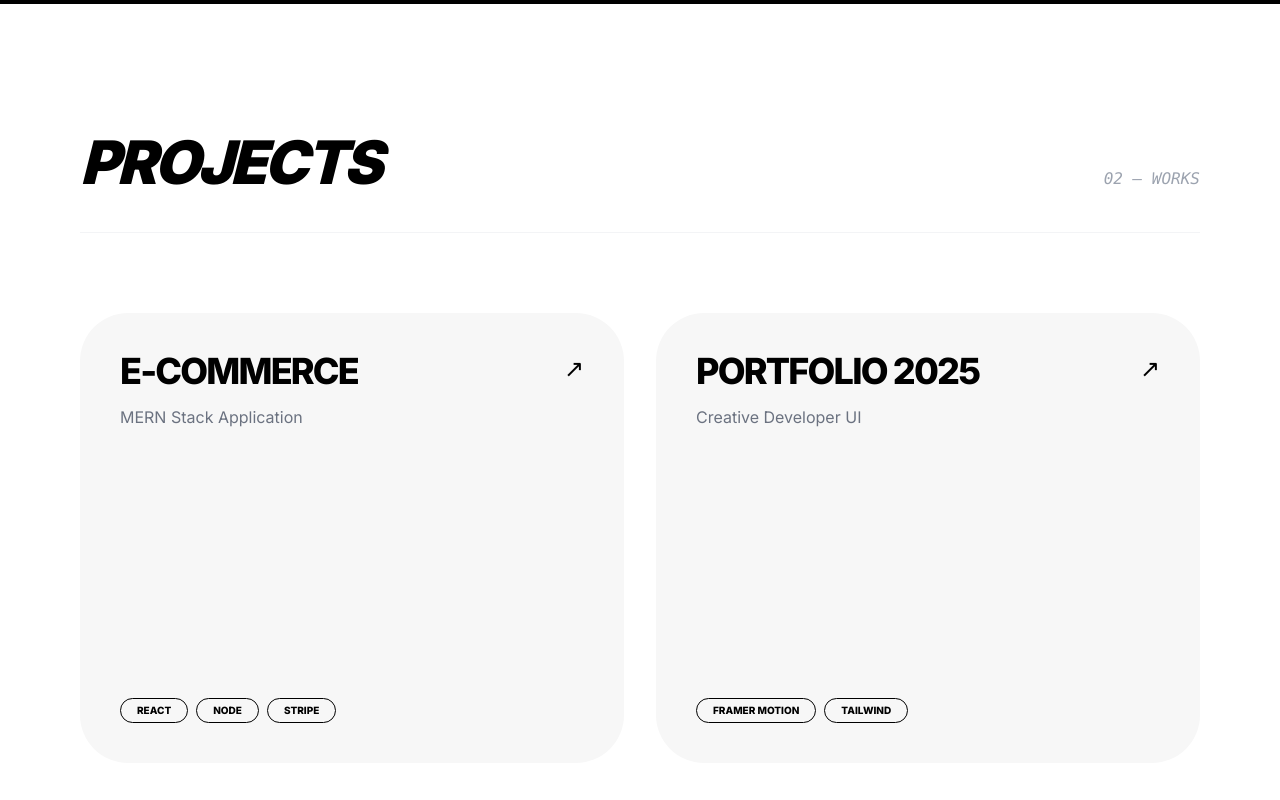
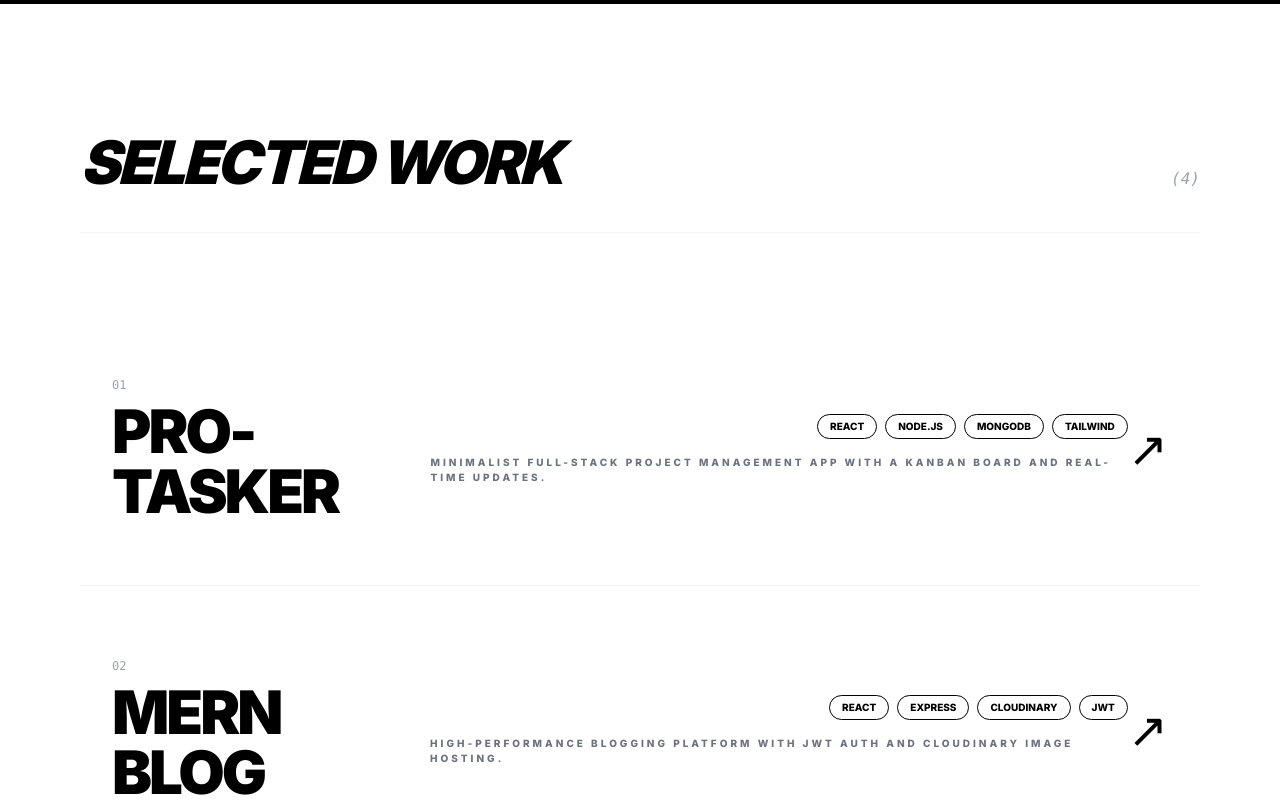
Before and after one commit to Utkarshende/personal-portfolio, a React (Vite) app: page / in a window 1280 px wide. Shown: the part 1580-2380 px from the top of the page. Built offline with nearby package versions, Linux system fonts and the light colour scheme.

Commit message:
feat: integrate project data from central data file into projects component

```diff
--- a/src/components/Projects.jsx
+++ b/src/components/Projects.jsx
@@ -1,43 +1,43 @@
 import { motion } from 'framer-motion';
 import { useHoverSound } from '../hooks/useSound';
+import { projects } from '../data/projects'; // IMPORTING YOUR DATA HERE
 
 const Projects = () => {
   const playHover = useHoverSound();
-  const projects = [
-    { title: "E-Commerce", desc: "MERN Stack Application", tech: ["React", "Node", "Stripe"] },
-    { title: "Portfolio 2025", desc: "Creative Developer UI", tech: ["Framer Motion", "Tailwind"] }
-  ];
 
   return (
     <section id="projects" className="py-32 px-6 md:px-20 bg-white">
       <div className="flex items-baseline justify-between mb-20 border-b border-gray-100 pb-10">
-        <h2 className="text-6xl font-black uppercase tracking-tighter italic">Projects</h2>
-        <span className="text-gray-400 font-mono italic">0{projects.length} — WORKS</span>
+        <h2 className="text-6xl font-black uppercase tracking-tighter italic">Selected Work</h2>
+        <span className="text-gray-400 font-mono italic">({projects.length})</span>
       </div>
 
-      <div className="grid md:grid-cols-2 gap-8">
+      <div className="grid gap-2">
         {projects.map((p, i) => (
           <motion.div
             key={i}
             onMouseEnter={playHover}
-            whileHover={{ y: -10 }}
-            className="group bg-[#f7f7f7] rounded-[3rem] p-10 h-[450px] flex flex-col justify-between cursor-none transition-all hover:bg-black hover:text-white"
+            className="group border-b border-gray-100 py-16 flex flex-col md:flex-row justify-between items-center transition-all hover:bg-[#bef264] px-8 cursor-none"
           >
-            <div>
-              <div className="flex justify-between items-start">
-                <h3 className="text-4xl font-bold uppercase tracking-tighter leading-none">{p.title}</h3>
-                <span className="text-2xl group-hover:rotate-45 transition-transform">↗</span>
-              </div>
-              <p className="mt-4 text-gray-500 group-hover:text-gray-400">{p.desc}</p>
+            <div className="flex flex-col">
+              <span className="text-xs font-mono text-gray-400 mb-2">0{i + 1}</span>
+              <h3 className="text-6xl font-black uppercase tracking-tighter group-hover:italic transition-all">
+                {p.title}
+              </h3>
             </div>
 
-            <div className="flex gap-2">
-              {p.tech.map(t => (
-                <span key={t} className="px-4 py-1 border border-current rounded-full text-[10px] font-bold uppercase">
-                  {t}
-                </span>
-              ))}
+            <div className="flex flex-col items-center md:items-end gap-4 mt-6 md:mt-0">
+              <div className="flex gap-2">
+                {p.tech.map(t => (
+                  <span key={t} className="px-3 py-1 border border-black rounded-full text-[10px] font-bold uppercase">
+                    {t}
+                  </span>
+                ))}
+              </div>
+              <p className="uppercase font-bold text-[10px] tracking-[0.3em] text-gray-500">{p.description}</p>
             </div>
+
+            <div className="text-5xl group-hover:translate-x-4 transition-transform hidden md:block">↗</div>
           </motion.div>
         ))}
       </div>
```
